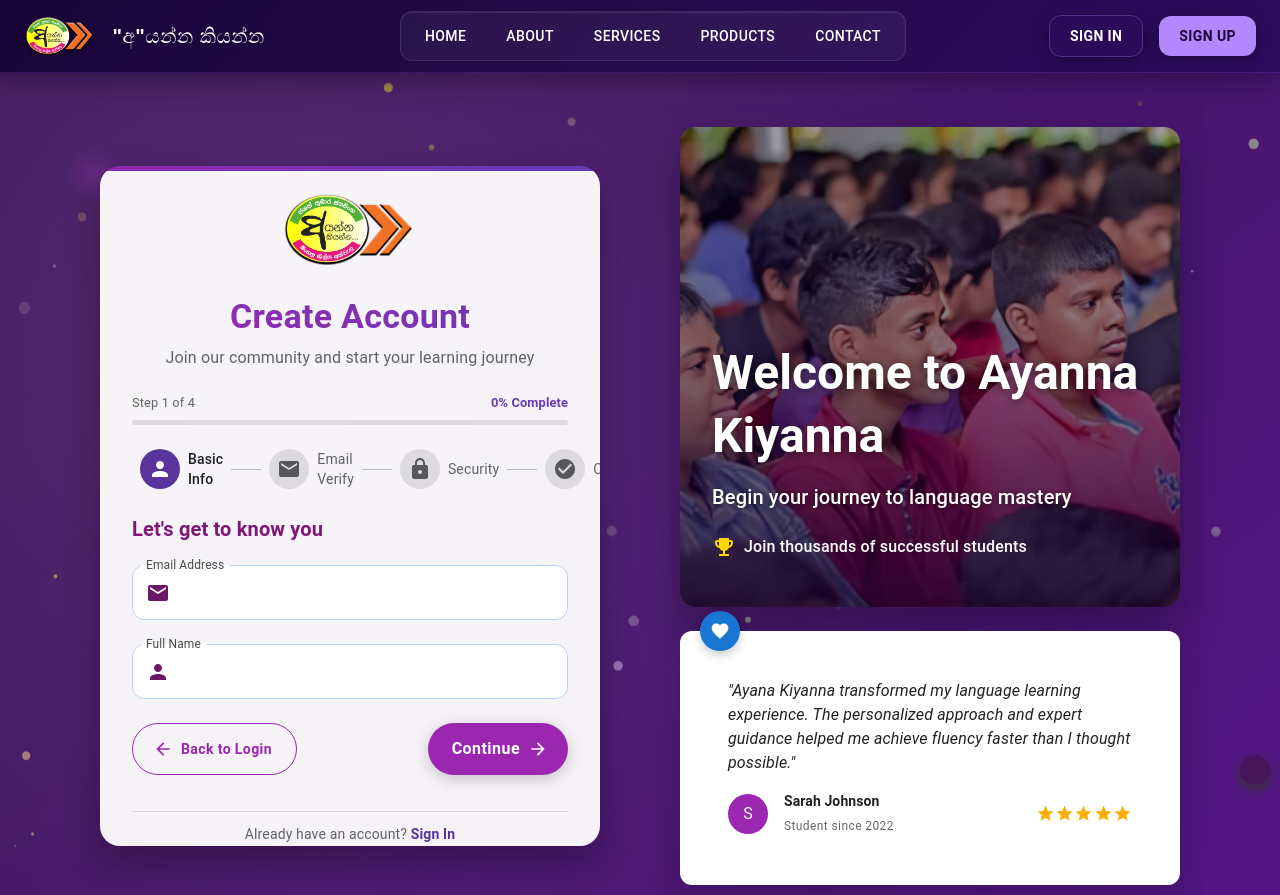
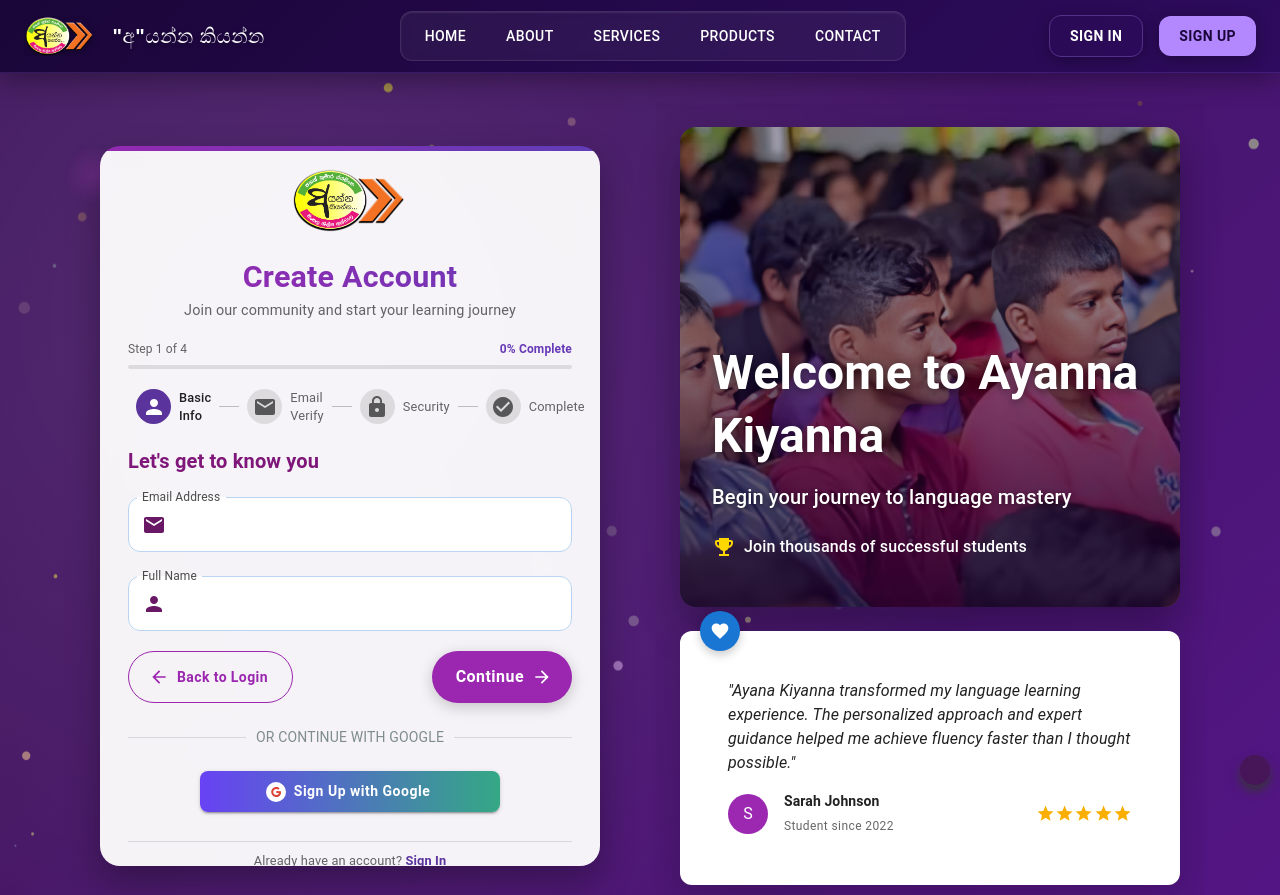
Before and after one commit to Kavindu-J22/ayanna-kiyanna-new-frintend, a React (Vite) app in the folder frontend/: page /register in a window 1280 px wide. Built offline with nearby package versions, Linux system fonts and the light colour scheme; some icons are missing; a web font is replaced by a local one.

Commit message:
Update Sign Up page adding Google auth Option

```diff
--- a/frontend/src/pages/SignIn.jsx
+++ b/frontend/src/pages/SignIn.jsx
@@ -534,7 +534,7 @@
                   }
                 }}
               >
-                Continue with Google
+                Sign In with Google
               </Button>
             </Box>
 
--- a/frontend/src/pages/SignUp.jsx
+++ b/frontend/src/pages/SignUp.jsx
@@ -34,7 +34,11 @@
   Badge,
   LinearProgress,
   Backdrop,
-  Checkbox
+  Checkbox,
+  Dialog,
+  DialogContent,
+  DialogActions,
+  Slide
 } from '@mui/material';
 import { styled } from '@mui/material/styles';
 import { motion, AnimatePresence } from 'framer-motion';
@@ -72,6 +76,17 @@
 // Import assets
 import AKlogo from '../assets/AKlogo.png';
 import registrationImage from '../assets/registrationImage.png';
+import { getAuth, signInWithPopup, GoogleAuthProvider } from 'firebase/auth';
+import { initializeApp } from 'firebase/app';
+import { firebaseConfig } from '../config';
+
+// Initialize Firebase
+const app = initializeApp(firebaseConfig);
+const auth = getAuth(app);
+
+const Transition = React.forwardRef(function Transition(props, ref) {
+  return <Slide direction="up" ref={ref} {...props} />;
+});
 
 // Animation keyframes
 const float = keyframes`
@@ -269,6 +284,8 @@
   const [activeStep, setActiveStep] = useState(0);
   const [completed, setCompleted] = useState({});
   const [formProgress, setFormProgress] = useState(0);
+  const [openSuccessPopup, setOpenSuccessPopup] = useState(false);
+  const [popupMessage, setPopupMessage] = useState('');
 
   // Form data state
   const [formData, setFormData] = useState({
@@ -294,6 +311,7 @@
   const [isVerifyingOTP, setIsVerifyingOTP] = useState(false);
   const [otpTimer, setOtpTimer] = useState(0);
   const [canResendOTP, setCanResendOTP] = useState(true);
+  const [isSendingOTP, setIsSendingOTP] = useState(false);
 
 
 
@@ -417,9 +435,10 @@
   const sendEmailOTP = async () => {
     if (!formData.email || !formData.fullName) {
       setErrors({ email: 'Email and full name are required' });
-      return;
-    }
-
+      return false;
+    }
+
+    setIsSendingOTP(true);
     setIsOTPSent(true);
     setCanResendOTP(false);
 
@@ -431,6 +450,7 @@
 
       setOtpTimer(600); // 10 minutes
       setErrors({});
+      return true;
 
     } catch (error) {
       console.error('OTP sending error:', error.response?.data?.message || error.message);
@@ -439,6 +459,9 @@
       });
       setIsOTPSent(false);
       setCanResendOTP(true);
+      return false;
+    } finally {
+      setIsSendingOTP(false);
     }
   };
 
@@ -528,8 +551,8 @@
     if (activeStep === 0) {
       // First step: validate basic info and send OTP
       if (validateForm()) {
-        await sendEmailOTP();
-        if (!errors.otp) {
+        const otpSent = await sendEmailOTP();
+        // Always proceed to next step regardless of OTP sending result
         const newCompleted = { ...completed };
         newCompleted[activeStep] = true;
         setCompleted(newCompleted);
@@ -538,7 +561,6 @@
         setFormProgress(newProgress);
 
         setActiveStep(prevStep => prevStep + 1);
-        }
       }
     } else {
       // Other steps: normal validation
@@ -601,6 +623,40 @@
       ...formData,
       [e.target.name]: e.target.checked
     });
+  };
+
+    const handleGoogleSignIn = async () => {
+      try {
+        const provider = new GoogleAuthProvider();
+        provider.addScope('profile');
+        provider.addScope('email');
+
+        const result = await signInWithPopup(auth, provider);
+        const idToken = await result.user.getIdToken();
+
+        const response = await axios.post('https://ayanna-kiyanna-new-backend.onrender.com/api/auth/firebase-google', {
+          idToken
+        });
+
+        localStorage.setItem('token', response.data.token);
+        localStorage.setItem('userEmail', response.data.user.email);
+        localStorage.setItem('fullName', response.data.user.fullName);
+
+        setPopupMessage(`ආයුබෝවන් 🙏 ${response.data.user.fullName || response.data.user.email}!`);
+        setOpenSuccessPopup(true);
+      } catch (err) {
+        setErrors(err.response?.data?.message || 'Google login failed. Please try again.');
+        console.error('Google login error:', err);
+      }
+    };
+
+    const handleCloseSuccessPopup = () => {
+    setOpenSuccessPopup(false);
+
+    // Use setTimeout to ensure navigation happens after state updates
+    setTimeout(() => {
+      window.location.href = '/'; // This will do a full navigation
+    }, 100);
   };
 
   // Render password strength indicator
@@ -908,9 +964,9 @@
       <Box sx={{
         display: 'flex',
         justifyContent: 'space-between',
-        mt: { xs: 3, md: 3 },
+        mt: { xs: 2.5, md: 2.5 },
         flexDirection: { xs: 'column', sm: 'row' },
-        gap: { xs: 2, sm: 0 }
+        gap: { xs: 1.5, sm: 0 }
       }}>
         <Button
           variant="outlined"
@@ -948,12 +1004,22 @@
             variant="contained"
             color="primary"
             onClick={handleNext}
+            disabled={
+              (activeStep === 0 && isSendingOTP) ||
+              (activeStep === 1 && !formData.emailVerified)
+            }
             fullWidth={isMobile}
             size={isMobile ? "large" : "medium"}
-            endIcon={<ArrowForward />}
+            endIcon={
+              (activeStep === 0 && isSendingOTP) ?
+                <CircularProgress size={20} color="inherit" /> :
+                <ArrowForward />
+            }
             sx={{ order: { xs: 1, sm: 2 }, backgroundColor: 'rgb(155, 39, 176)' }}
           >
-            Continue
+            {(activeStep === 0 && isSendingOTP) ? 'Sending Code...' :
+             (activeStep === 1 && !formData.emailVerified) ? 'Verify Email First' :
+             'Continue'}
           </AnimatedButton>
         )}
       </Box>
@@ -1049,9 +1115,9 @@
               style={{ width: '100%', maxWidth: '500px' }}
             >
               <StyledPaper elevation={6} sx={{
-                p: { xs: 3, sm: 4, md: 4 },
+                p: { xs: 3, sm: 4, md: 3.5 },
                 height: 'fit-content',
-                maxHeight: { xs: 'none', md: '85vh' },
+                maxHeight: { xs: 'none', md: '90vh' },
                 width: '100%',
                 overflowY: { xs: 'visible', md: 'auto' },
                 display: 'flex',
@@ -1060,7 +1126,7 @@
                 my: { xs: 2, md: 0 }
               }}>
                 {/* Logo and title */}
-                <Box sx={{ textAlign: 'center', mb: { xs: 3, md: 3 } }}>
+                <Box sx={{ textAlign: 'center', mb: { xs: 2.5, md: 2.5 } }}>
                   <motion.div
                     animate={{ y: [0, -10, 0] }}
                     transition={{ duration: 2, repeat: Infinity, repeatType: 'loop' }}
@@ -1069,7 +1135,7 @@
                       component="img"
                       src={AKlogo}
                       alt="Ayanna Kiyanna Logo"
-                      sx={{ height: { xs: 70, md: 75 }, width: 'auto', mb: { xs: 1.5, md: 2 } }}
+                      sx={{ height: { xs: 60, md: 65 }, width: 'auto', mb: { xs: 1, md: 1.5 } }}
                     />
                   </motion.div>
 
@@ -1078,29 +1144,29 @@
                     background: 'linear-gradient(45deg, #9c27b0, #673ab7)',
                     WebkitBackgroundClip: 'text',
                     WebkitTextFillColor: 'transparent',
-                    mb: 1,
-                    fontSize: { xs: '1.8rem', md: '2.125rem' }
+                    mb: 0.5,
+                    fontSize: { xs: '1.6rem', md: '1.9rem' }
                   }}>
                     Create Account
                   </Typography>
 
-                  <Typography variant="body1" color="text.secondary" sx={{ fontSize: { xs: '0.9rem', md: '1rem' } }}>
+                  <Typography variant="body1" color="text.secondary" sx={{ fontSize: { xs: '0.85rem', md: '0.9rem' } }}>
                     Join our community and start your learning journey
                   </Typography>
                 </Box>
 
                 {/* Progress indicator */}
-                <Box sx={{ mb: { xs: 3, md: 3 } }}>
-                  <Box sx={{ display: 'flex', justifyContent: 'space-between', mb: 1 }}>
-                    <Typography variant="body2" color="text.secondary" sx={{ fontSize: '0.8rem' }}>
+                <Box sx={{ mb: { xs: 2.5, md: 2.5 } }}>
+                  <Box sx={{ display: 'flex', justifyContent: 'space-between', mb: 0.8 }}>
+                    <Typography variant="body2" color="text.secondary" sx={{ fontSize: '0.75rem' }}>
                       Step {activeStep + 1} of {steps.length}
                     </Typography>
-                    <Typography variant="body2" fontWeight={600} sx={{ fontSize: '0.8rem', color: '#673ab7' }}>
+                    <Typography variant="body2" fontWeight={600} sx={{ fontSize: '0.75rem', color: '#673ab7' }}>
                       {Math.round(formProgress)}% Complete
                     </Typography>
                   </Box>
 
-                  <Box sx={{ width: '100%', height: 5, bgcolor: 'rgba(0,0,0,0.1)', borderRadius: 3, overflow: 'hidden' }}>
+                  <Box sx={{ width: '100%', height: 4, bgcolor: 'rgba(0,0,0,0.1)', borderRadius: 3, overflow: 'hidden' }}>
                     <Box
                       component={motion.div}
                       initial={{ width: 0 }}
@@ -1121,15 +1187,15 @@
                   orientation="horizontal"
                   alternativeLabel={isMobile}
                   sx={{
-                    mb: { xs: 3, md: 3 },
+                    mb: { xs: 2.5, md: 2.5 },
                     '& .MuiStepConnector-line': {
-                      minWidth: { xs: 15, sm: 30 }
+                      minWidth: { xs: 10, sm: 20 }
                     },
                     '& .MuiStepLabel-root': {
                       flexDirection: { xs: 'column', sm: 'row' }
                     },
                     '& .MuiStepLabel-label': {
-                      fontSize: { xs: '0.75rem', md: '0.875rem' }
+                      fontSize: { xs: '0.7rem', md: '0.8rem' }
                     }
                   }}>
                   {steps.map((step, index) => (
@@ -1138,8 +1204,8 @@
                         StepIconComponent={() => (
                           <Avatar
                             sx={{
-                              width: { xs: 30, sm: 40 },
-                              height: { xs: 30, sm: 40 },
+                              width: { xs: 28, sm: 35 },
+                              height: { xs: 28, sm: 35 },
                               bgcolor: index === activeStep
                                 ? 'rgb(90, 51, 156)'
                                 : completed[index]
@@ -1147,7 +1213,7 @@
                                   : 'rgba(0,0,0,0.1)',
                               color: index === activeStep || completed[index] ? 'white' : 'text.secondary',
                               transition: 'all 0.3s ease',
-                              fontSize: { xs: '0.8rem', sm: '1rem' }
+                              fontSize: { xs: '0.75rem', sm: '0.9rem' }
                             }}
                           >
                             {step.icon}
@@ -1183,10 +1249,65 @@
                 {/* Navigation buttons */}
                 {renderNavButtons()}
 
+                                            <Divider sx={{ my: 3, color: '#7f8c8d' }}>
+                              <Typography variant="body2" sx={{ color: '#7f8c8d' }}>
+                                OR CONTINUE WITH GOOGLE
+                              </Typography>
+                            </Divider>
+
+                            <Box sx={{ display: 'flex', justifyContent: 'center' }}>
+                              <Button
+                                fullWidth
+                                variant="contained"
+                                startIcon={<Google sx={{
+                                  background: 'white',
+                                  borderRadius: '50%',
+                                  p: 0.5,
+                                  color: '#DB4437'
+                                }} />}
+                                onClick={handleGoogleSignIn}
+                                sx={{
+                                  maxWidth: 300,
+                                  borderRadius: 2,
+                                  py: 1,
+                                  background: 'linear-gradient(to right,rgb(104, 66, 244),rgb(52, 168, 133), #FBBC05, #EA4335)',
+                                  backgroundSize: '300% 100%',
+                                  color: 'white',
+                                  fontWeight: 600,
+                                  textTransform: 'none',
+                                  letterSpacing: 0.5,
+                                  '&:hover': {
+                                    backgroundPosition: '100% 0',
+                                    transform: 'translateY(-2px)',
+                                    boxShadow: '0 6px 12px rgba(0,0,0,0.2)'
+                                  },
+                                  transition: 'all 0.5s ease, transform 0.3s ease',
+                                  position: 'relative',
+                                  overflow: 'hidden',
+                                  '&::before': {
+                                    content: '""',
+                                    position: 'absolute',
+                                    top: 0,
+                                    left: 0,
+                                    right: 0,
+                                    bottom: 0,
+                                    background: 'linear-gradient(to right, rgba(255,255,255,0.1), rgba(255,255,255,0.3), rgba(255,255,255,0.1))',
+                                    transform: 'translateX(-100%)',
+                                    transition: 'transform 0.6s ease'
+                                  },
+                                  '&:hover::before': {
+                                    transform: 'translateX(100%)'
+                                  }
+                                }}
+                              >
+                                Sign Up with Google
+                              </Button>
+                            </Box>
+
                 {/* Login link */}
-                <Box sx={{ textAlign: 'center', mt: { xs: 3, md: 3 } }}>
-                  <Divider sx={{ my: 1.5 }} />
-                  <Typography variant="body2" color="text.secondary" sx={{ fontSize: '0.875rem' }}>
+                <Box sx={{ textAlign: 'center', mt: { xs: 2.5, md: 2.5 } }}>
+                  <Divider sx={{ my: 1.2 }} />
+                  <Typography variant="body2" color="text.secondary" sx={{ fontSize: '0.8rem' }}>
                     Already have an account?{' '}
                     <Box
                       component={motion.span}
@@ -1397,6 +1518,83 @@
         </Grid>
       </Container>
 
+            {/* Success Popup */}
+            <Dialog
+              open={openSuccessPopup}
+              TransitionComponent={Transition}
+              keepMounted
+              onClose={handleCloseSuccessPopup}
+              aria-describedby="success-dialog-description"
+              sx={{
+                '& .MuiDialog-paper': {
+                  borderRadius: 3,
+                  background: 'linear-gradient(135deg, #f5f7fa 0%, #c3cfe2 100%)',
+                  padding: '20px',
+                  textAlign: 'center',
+                  maxWidth: '400px'
+                }
+              }}
+            >
+              <DialogContent sx={{ py: 4 }}>
+                <Box sx={{
+                  display: 'flex',
+                  flexDirection: 'column',
+                  alignItems: 'center',
+                  justifyContent: 'center'
+                }}>
+                  <Celebration sx={{
+                    fontSize: 80,
+                    color: '#9c27b0',
+                    mb: 2,
+                    filter: 'drop-shadow(0 4px 8px rgba(156, 39, 176, 0.3))'
+                  }} />
+                  <Typography variant="h5" component="div" sx={{
+                    mb: 2,
+                    fontWeight: 700,
+                    background: 'linear-gradient(45deg, #9c27b0, #673ab7)',
+                    WebkitBackgroundClip: 'text',
+                    WebkitTextFillColor: 'transparent'
+                  }}>
+                    සාදරයෙන් පිළිගනිමු.!
+                  </Typography>
+                  <Typography variant="body1" sx={{ mb: 3 }}>
+                    {popupMessage}
+                  </Typography>
+                  <Box sx={{
+                    display: 'flex',
+                    alignItems: 'center',
+                    justifyContent: 'center',
+                    backgroundColor: 'rgba(102, 187, 106, 0.2)',
+                    borderRadius: '20px',
+                    padding: '10px 20px',
+                    mb: 3
+                  }}>
+                    <CheckCircle sx={{ color: '#66bb6a', mr: 1 }} />
+                    <Typography variant="body2" sx={{ color: '#2e7d32' }}>
+                      You are now logged in
+                    </Typography>
+                  </Box>
+                </Box>
+              </DialogContent>
+              <DialogActions sx={{ justifyContent: 'center', pb: 3 }}>
+                <Button
+                  onClick={handleCloseSuccessPopup}
+                  variant="contained"
+                  sx={{
+                    borderRadius: '20px',
+                    px: 4,
+                    py: 1,
+                    background: 'linear-gradient(45deg, #9c27b0, #673ab7)',
+                    '&:hover': {
+                      background: 'linear-gradient(45deg, #673ab7, #9c27b0)'
+                    }
+                  }}
+                >
+                  Continue to Dashboard
+                </Button>
+              </DialogActions>
+            </Dialog>
+
       {/* Success message */}
       <Backdrop
         sx={{ color: '#fff', zIndex: 9999 }}
@@ -1437,6 +1635,8 @@
         </motion.div>
       </Backdrop>
     </GradientBackground>
+
+
   );
 };
 
```
Lines whose indentation alone changed are shown as unchanged.
